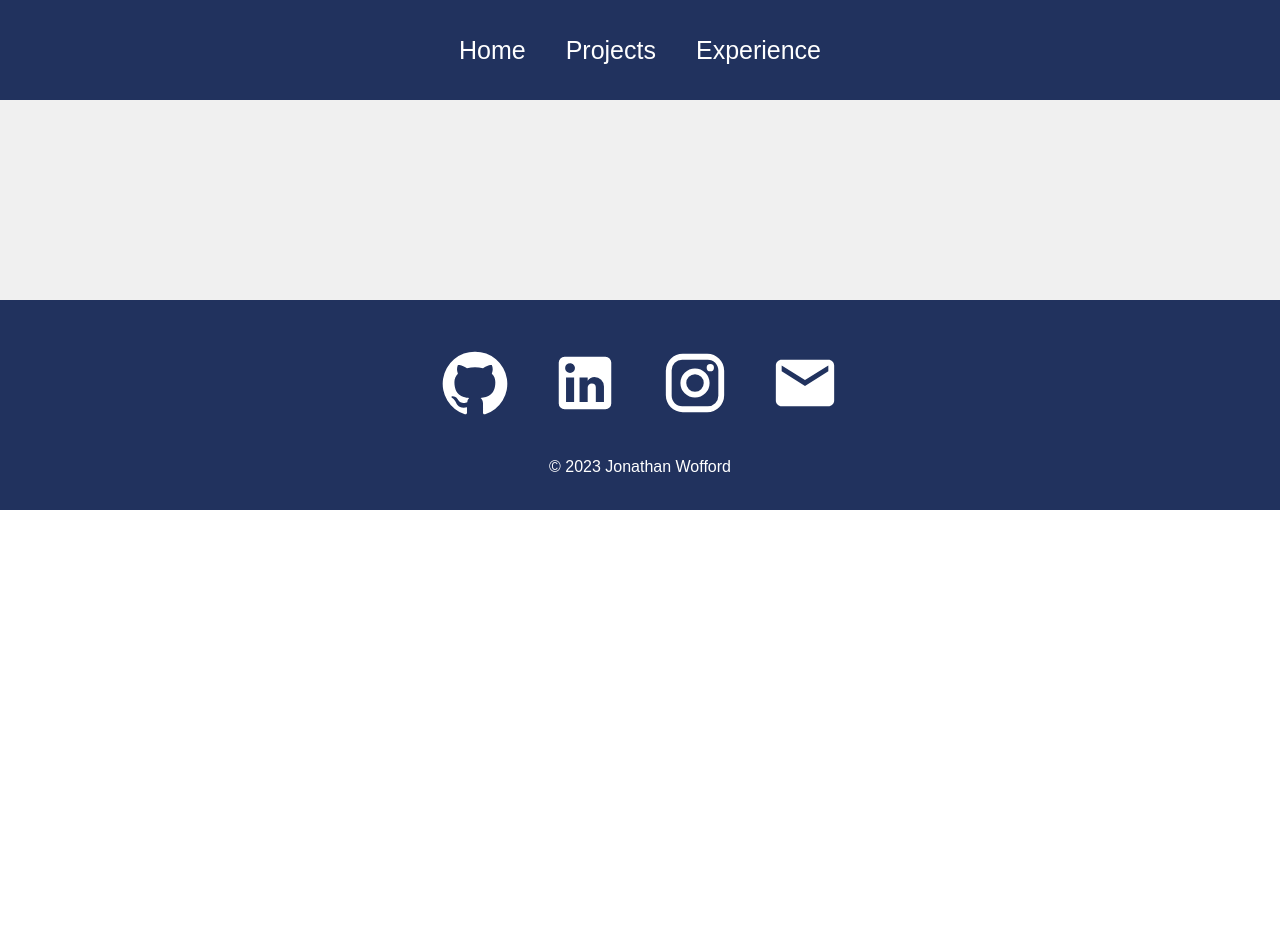
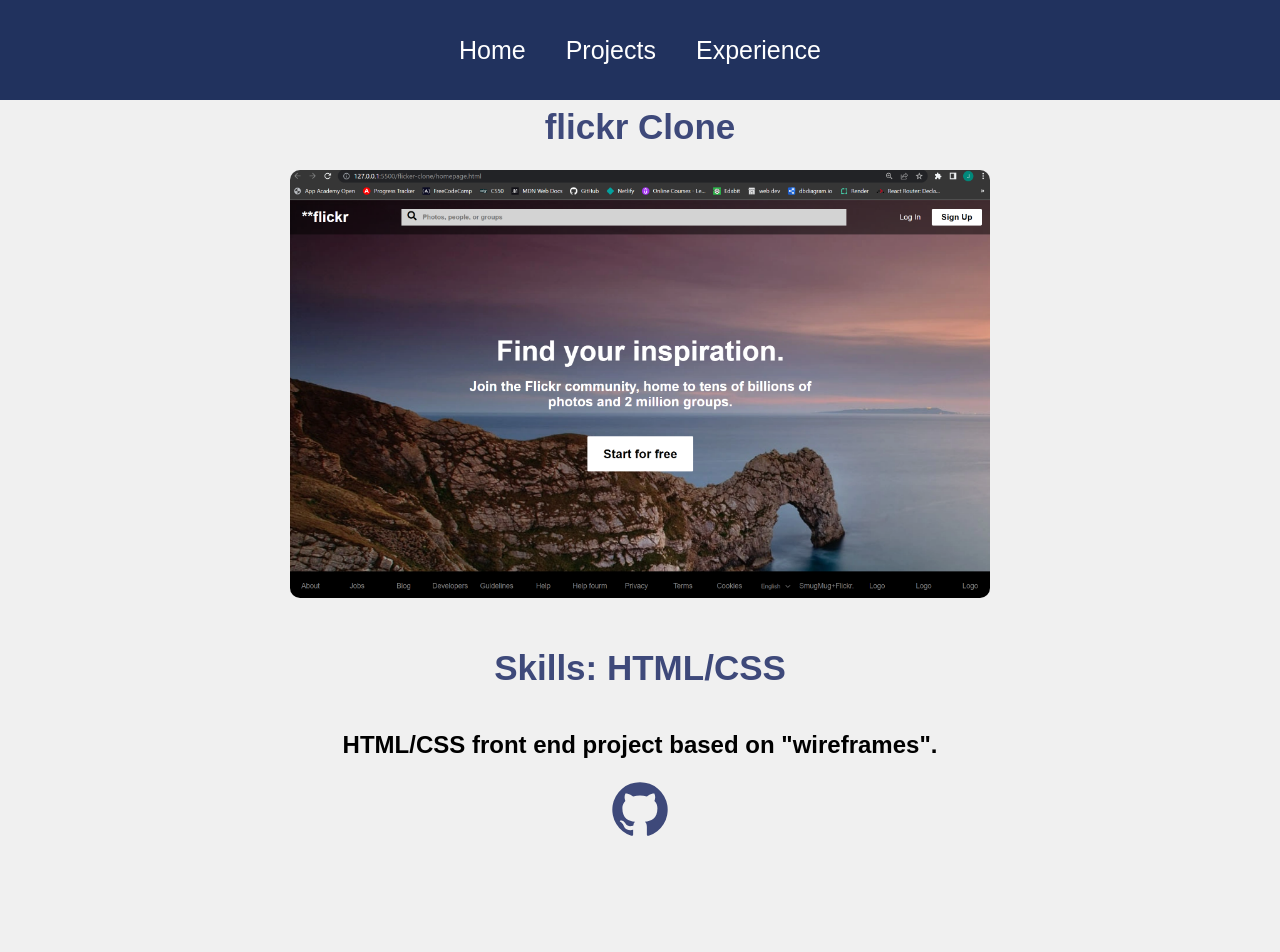
Before and after one commit to jwoff1991/Portfolio-Website, a React (Create React App) app: page /project/1 in a window 1280 px wide. Shown: the top 952 px of the page. Before the commit the page ends 800 px from the top, so only its background shows below. Built offline with nearby package versions, Linux system fonts and the light colour scheme.

Commit message:
pretty much finished up everything, will update as necessary

```diff
--- a/src/App.js
+++ b/src/App.js
@@ -5,6 +5,7 @@ import Projects from "./components/Projects";
 import Experience from "./components/Experience";
 import './index.css'
 import Footer from "./components/Footer";
+import ProjectDisplay from "./components/ProjectDisplay";
 
 
 function App() {
@@ -14,6 +15,7 @@ function App() {
       <Routes>
         <Route exact path="/" element={<Home />} />
         <Route exact path="/projects" element={<Projects />} />
+        <Route path='/project/:id' element={<ProjectDisplay />}/>
         <Route exact path="/experience" element={<Experience />} />
       </Routes>
       <Footer />
--- /dev/null
+++ b/src/components/ProjectDisplay.js
@@ -0,0 +1,21 @@
+import { Link, useParams } from "react-router-dom";
+import { ProjectList } from "../projectData/ProjectList";
+import GitHubIcon from "@mui/icons-material/GitHub";
+
+
+
+function ProjectDisplay({ image, name }) {
+    const { id } = useParams()
+    const project = ProjectList[id]
+    return (
+      <div className='project'>
+        <h1>{project.name}</h1>
+        <img src={project.image}/>
+        <h1> <b>Skills:</b> {project.skills}</h1>
+        <h2>{project.details}</h2>
+        <Link to={project.gitHub} ><GitHubIcon /></Link>
+      </div>
+    );
+  }
+
+  export default ProjectDisplay;
--- a/src/components/ProjectItem.js
+++ b/src/components/ProjectItem.js
@@ -1,9 +1,15 @@
+import { useNavigate } from "react-router-dom";
 
-
-function ProjectItem({ image, name }) {
+function ProjectItem({ id, image, name }) {
+  const navigate = useNavigate();
   return (
-      <div className='projectItem'>
-        <div style={{backgroundImage: `url(${image})`}} className="bgImage"/>
+    <div
+      className="projectItem"
+      onClick={() => {
+        navigate(`/project/${id}`);
+      }}
+    >
+      <div style={{ backgroundImage: `url(${image})` }} className="bgImage" />
       <h1> {name} </h1>
     </div>
   );
--- a/src/components/Projects.js
+++ b/src/components/Projects.js
@@ -3,10 +3,10 @@ import '../styles/Projects.css'
 import { ProjectList } from "../projectData/ProjectList";
 
 function Projects() {
-  const Projects = ProjectList.map(project => {
+  const Projects = ProjectList.map((project) => {
 
     return (
-      <ProjectItem name={project.name} image={project.image}/>
+      <ProjectItem  id={project.id} name={project.name} image={project.image}/>
     )
   })
 
--- a/src/projectData/ProjectList.js
+++ b/src/projectData/ProjectList.js
@@ -1,16 +1,30 @@
 import Firstwebsite from '../assets/firstwebsite.png'
+import flickerClone from '../assets/flickerclone.png'
 
 export const ProjectList = [
     {
+        id: 0,
         name: "ErrBnB",
-        image: null
+        image: null,
+        skills: 'Javascript, SQL, PostgreSQL, React, Redux, HTML, CSS, Postman, Node',
+        gitHub: 'https://github.com/jwoff1991/API-project-ErrBnB',
+        details: 'Fullstack solo project. Designed, coded, tested and deployed both the backend and frontend.'
     },
     {
-        name: "filker Clone",
-        image: null
+        id: 1,
+        name: "flickr Clone",
+        image: flickerClone,
+        skills: 'HTML/CSS',
+        gitHub: 'https://github.com/jwoff1991/flickr-clone',
+        details: 'HTML/CSS front end project based on "wireframes".'
     },
     {
+
+        id: 2,
         name: "First Website",
-        image: Firstwebsite
+        image: Firstwebsite,
+        skills: 'HTML, CSS',
+        gitHub: 'https://github.com/jwoff1991/firstwebsite',
+        details: 'First full website coding in HTML/CSS. '
     }
 ]
```
Also changed, not shown: src/assets/flickerclone.png (added). Lines whose indentation alone changed are shown as unchanged.
